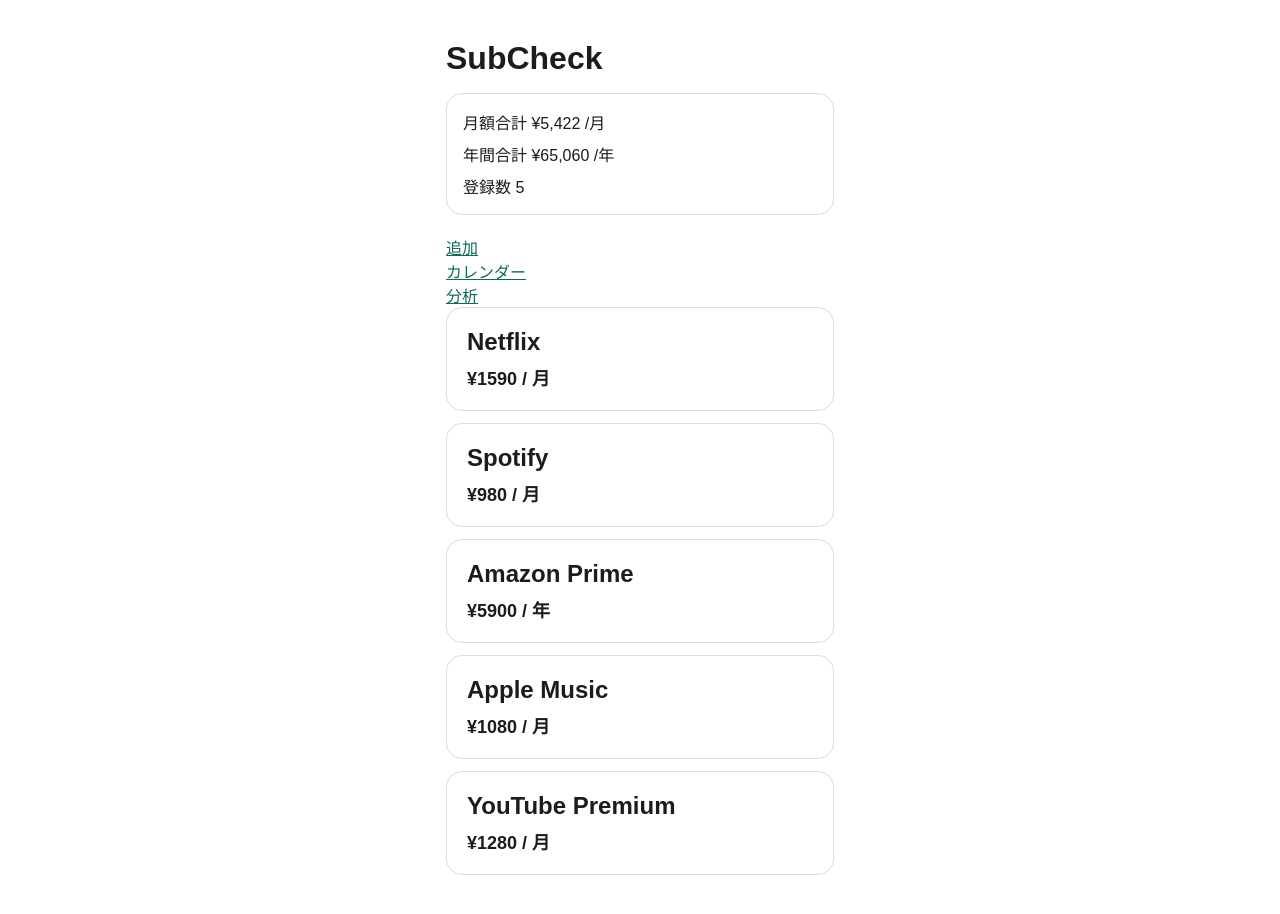
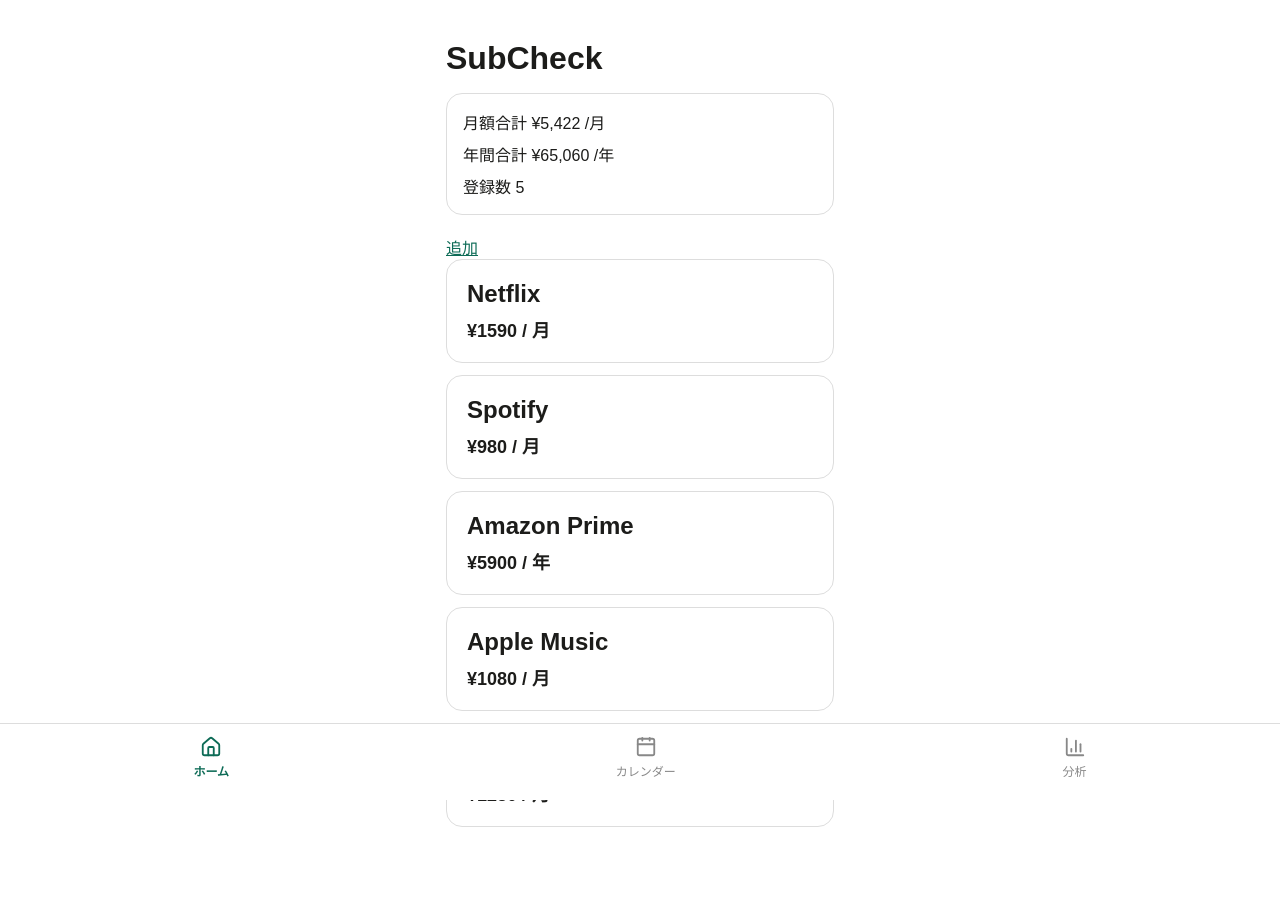
Before and after one commit to okamepanick/subscription-frontend, a React (Vite) app: page / in a window 1280 px wide. Shown: the top 914 px of the page. Built offline with nearby package versions, Linux system fonts and the light colour scheme.

Commit message:
ボトムナビゲーションを追加する

```diff
--- a/package.json
+++ b/package.json
@@ -10,6 +10,7 @@
     "preview": "vite preview"
   },
   "dependencies": {
+    "lucide-react": "^1.61.0",
     "react": "^19.2.8",
     "react-dom": "^19.2.8",
     "react-router": "^8.4.0"
--- a/src/App.css
+++ b/src/App.css
@@ -1,7 +1,7 @@
 .page {
   max-width: 420px;
   margin: 40px auto;
-  padding: 0 16px 40px;
+  padding: 0 16px 88px;
   font-family: sans-serif;
   color: #1c1c1a;
 }
@@ -135,3 +135,30 @@ button {
 .ratio-fill.is-yearly {
   background: #8fb8ab;
 }
+
+.bottom-nav {
+  position: fixed;
+  right: 0;
+  bottom: 0;
+  left: 0;
+  display: flex;
+  justify-content: space-around;
+  padding: 12px 0 20px;
+  border-top: 1px solid #ddd;
+  background: #fff;
+}
+
+.bottom-nav a {
+  display: flex;
+  flex-direction: column;
+  align-items: center;
+  gap: 4px;
+  text-decoration: none;
+  font-size: 12px;
+  color: #888;
+}
+
+.bottom-nav a.is-active {
+  font-weight: bold;
+  color: #0d6b56;
+}
--- a/src/App.tsx
+++ b/src/App.tsx
@@ -9,6 +9,7 @@ import type { Subscription } from "./types";
 import { SubscriptionEdit } from "./pages/SubscriptionEdit";
 import { Calendar } from "./pages/Calendar";
 import { Analysis } from "./pages/Analysis";
+import { BottomNav } from "./components/BottomNav";
 
 function App() {
   const [subscriptions, setSubscriptions] = useState(dummySubscriptions);
@@ -70,8 +71,8 @@ function App() {
             />
           }
         />
-
       </Routes>
+      <BottomNav />
     </BrowserRouter>
   )
 }
--- /dev/null
+++ b/src/components/BottomNav.tsx
@@ -0,0 +1,21 @@
+import { BarChart3, Calendar, House } from "lucide-react";
+import { NavLink } from "react-router";
+
+export const BottomNav = () => {
+  return (
+    <nav className="bottom-nav">
+      <NavLink to="/" end className={({ isActive }) => (isActive ? "is-active" : undefined)}>
+        <House size={22} />
+        ホーム
+      </NavLink>
+      <NavLink to="/calendar" className={({ isActive }) => (isActive ? "is-active" : undefined)}>
+        <Calendar size={22} />
+        カレンダー
+      </NavLink>
+      <NavLink to="/analysis" className={({ isActive }) => (isActive ? "is-active" : undefined)}>
+        <BarChart3 size={22} />
+        分析
+      </NavLink>
+    </nav>
+  );
+};
--- a/src/pages/Home.tsx
+++ b/src/pages/Home.tsx
@@ -13,11 +13,6 @@ export const Home = ({subscriptions}: Props) => {
       <h1>SubCheck</h1>
       <Summary subscriptions={subscriptions} />
       <Link to="/subscriptions/new">追加</Link>
-      <br />
-      <Link to="/calendar">カレンダー</Link>
-      <br />
-      <Link to="/analysis">分析</Link>
-      <br />
       {subscriptions.map((subscription) => (
         <SubscriptionCard
           key={subscription.id}
```
Also changed, not shown: 1 other file (tests, documents, lock files or other folders).
